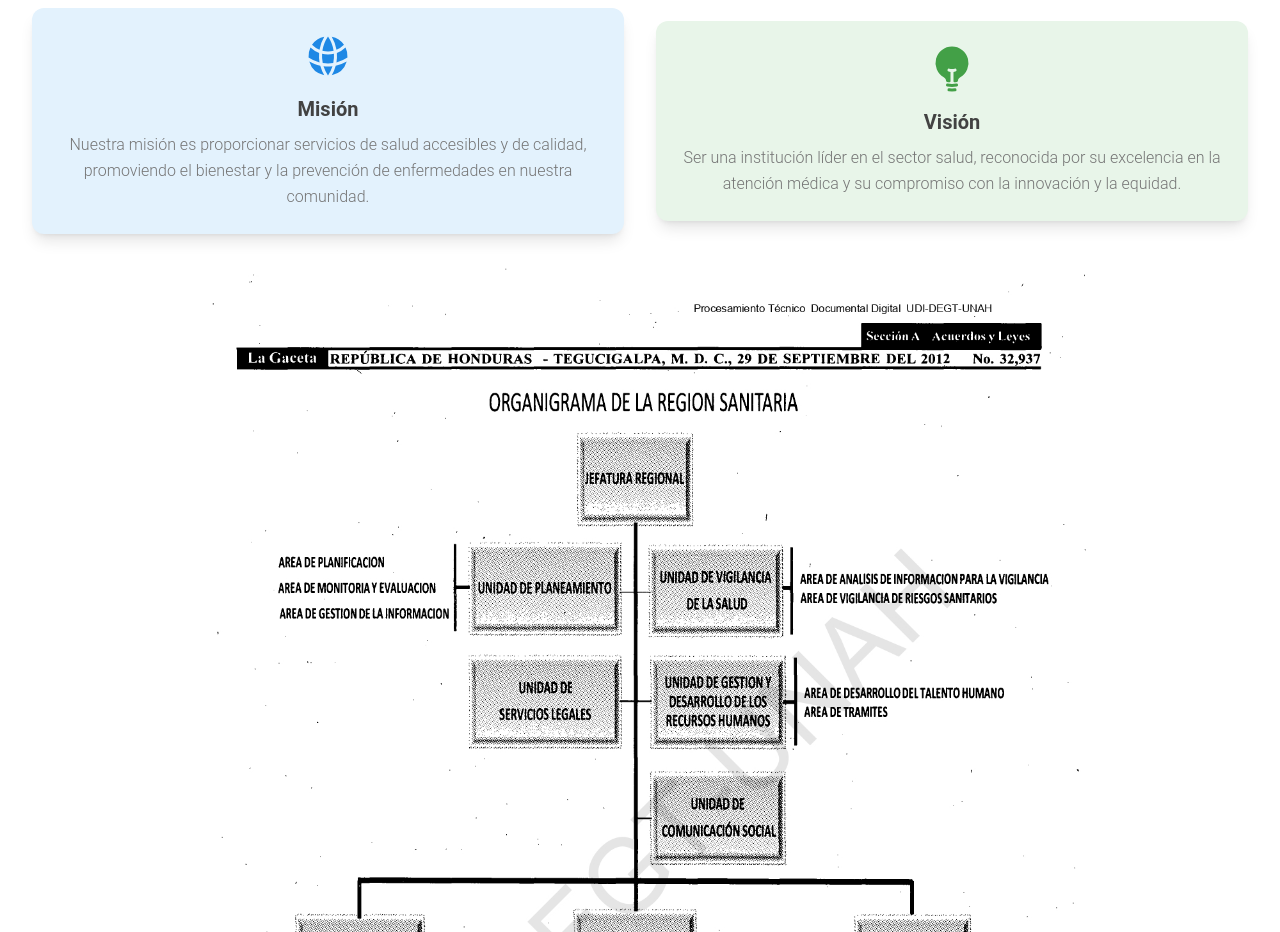
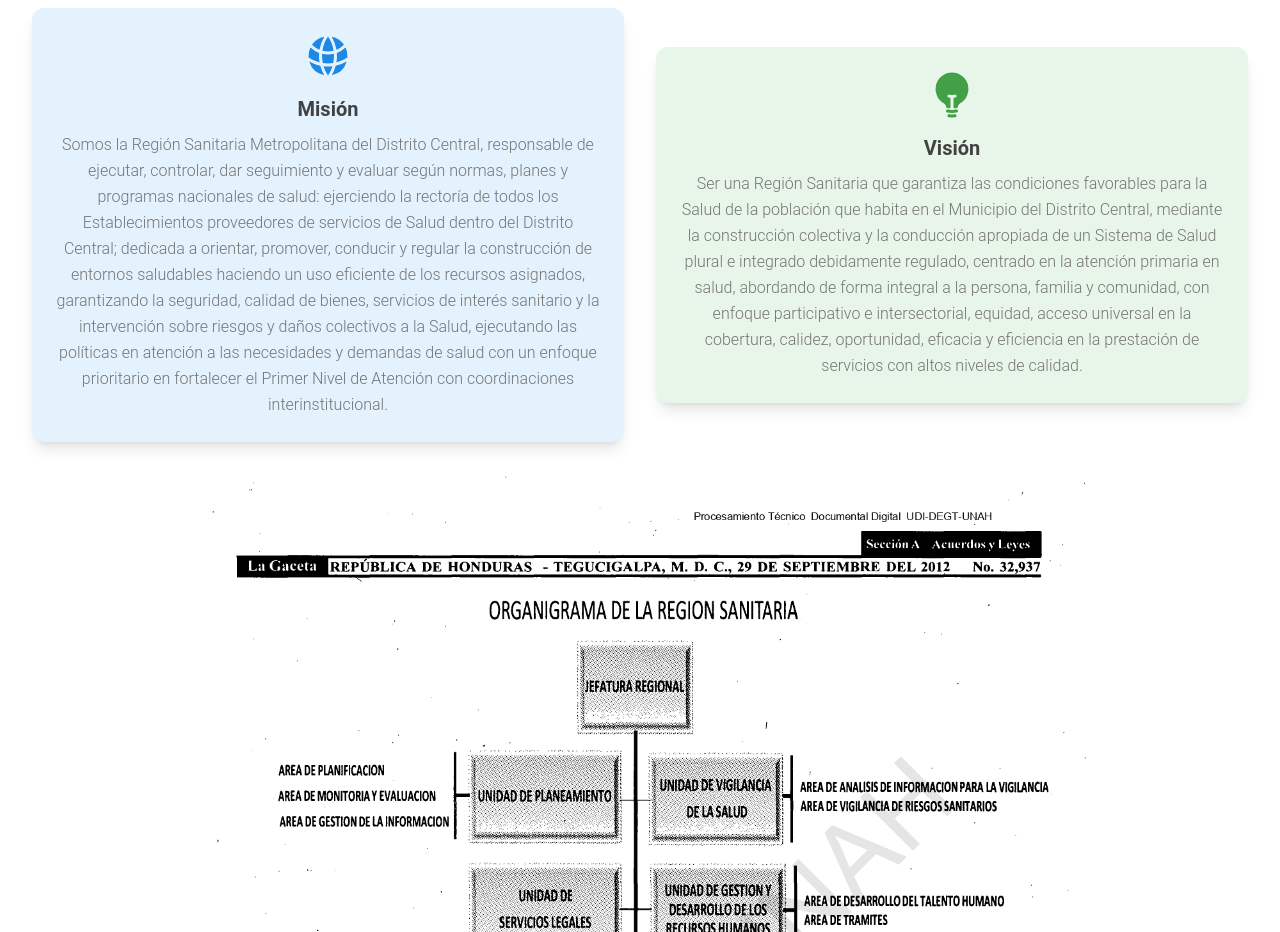
Before and after one commit to SerlioGiron/Pagina-web-Region-Metropolitana-DC, a Next.js app: page /SobreNosotros in a window 1280 px wide. Shown: the part 800-1732 px from the top of the page. Built offline with nearby package versions, Linux system fonts and the light colour scheme.

Commit message:
se agrego info en mision y vision

```diff
--- a/src/app/SobreNosotros/page.jsx
+++ b/src/app/SobreNosotros/page.jsx
@@ -22,9 +22,20 @@ const Mision = () => {
                     Misión
                 </Typography>
                 <Typography className="text-gray-600">
-                    Nuestra misión es proporcionar servicios de salud accesibles
-                    y de calidad, promoviendo el bienestar y la prevención de
-                    enfermedades en nuestra comunidad.
+                    Somos la Región Sanitaria Metropolitana del Distrito
+                    Central, responsable de ejecutar, controlar, dar seguimiento
+                    y evaluar según normas, planes y programas nacionales de
+                    salud: ejerciendo la rectoría de todos los Establecimientos
+                    proveedores de servicios de Salud dentro del Distrito
+                    Central; dedicada a orientar, promover, conducir y regular
+                    la construcción de entornos saludables haciendo un uso
+                    eficiente de los recursos asignados, garantizando la
+                    seguridad, calidad de bienes, servicios de interés sanitario
+                    y la intervención sobre riesgos y daños colectivos a la
+                    Salud, ejecutando las políticas en atención a las
+                    necesidades y demandas de salud con un enfoque prioritario
+                    en fortalecer el Primer Nivel de Atención con coordinaciones
+                    interinstitucional.
                 </Typography>
             </CardBody>
         </Card>
@@ -45,9 +56,16 @@ const Vision = () => {
                     Visión
                 </Typography>
                 <Typography className="text-gray-600">
-                    Ser una institución líder en el sector salud, reconocida por
-                    su excelencia en la atención médica y su compromiso con la
-                    innovación y la equidad.
+                    Ser una Región Sanitaria que garantiza las condiciones
+                    favorables para la Salud de la población que habita en el
+                    Municipio del Distrito Central, mediante la construcción
+                    colectiva y la conducción apropiada de un Sistema de Salud
+                    plural e integrado debidamente regulado, centrado en la
+                    atención primaria en salud, abordando de forma integral a la
+                    persona, familia y comunidad, con enfoque participativo e
+                    intersectorial, equidad, acceso universal en la cobertura,
+                    calidez, oportunidad, eficacia y eficiencia en la prestación
+                    de servicios con altos niveles de calidad.
                 </Typography>
             </CardBody>
         </Card>
```
